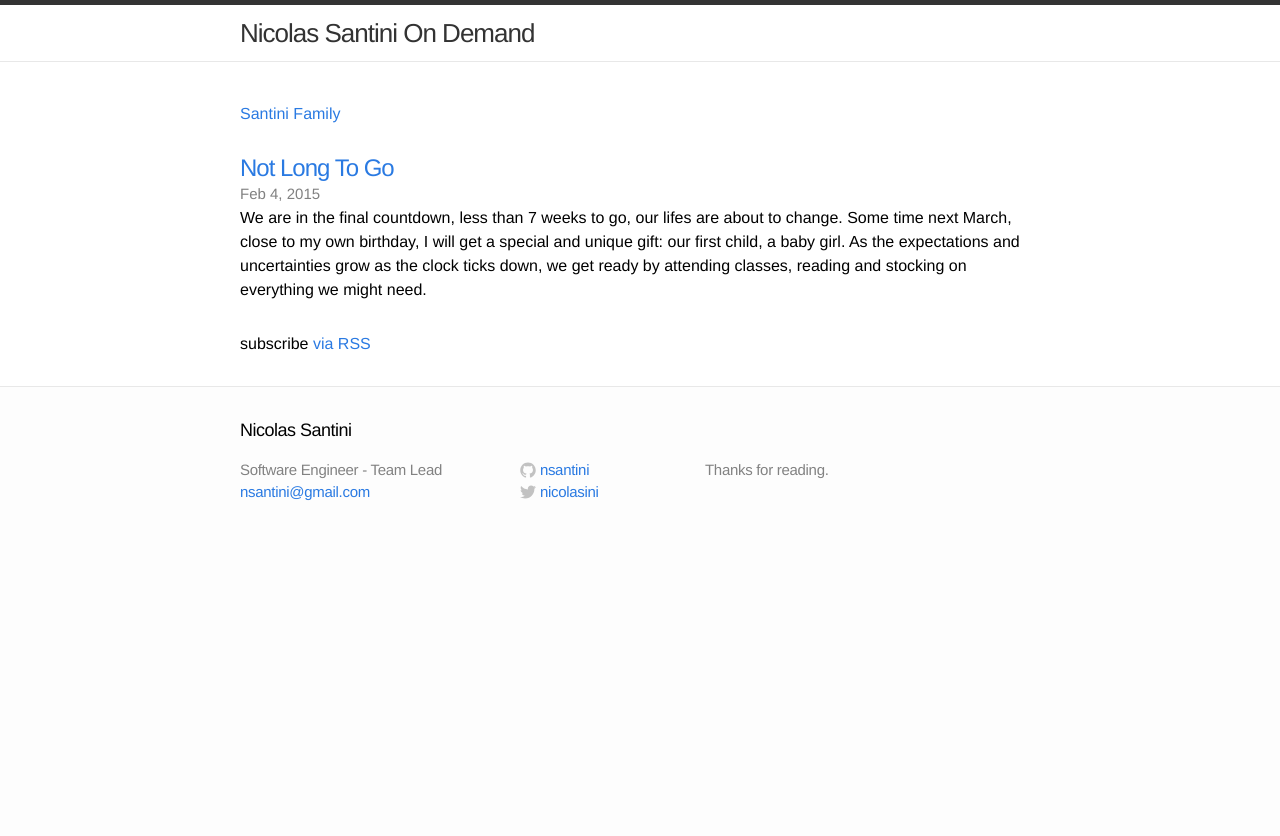
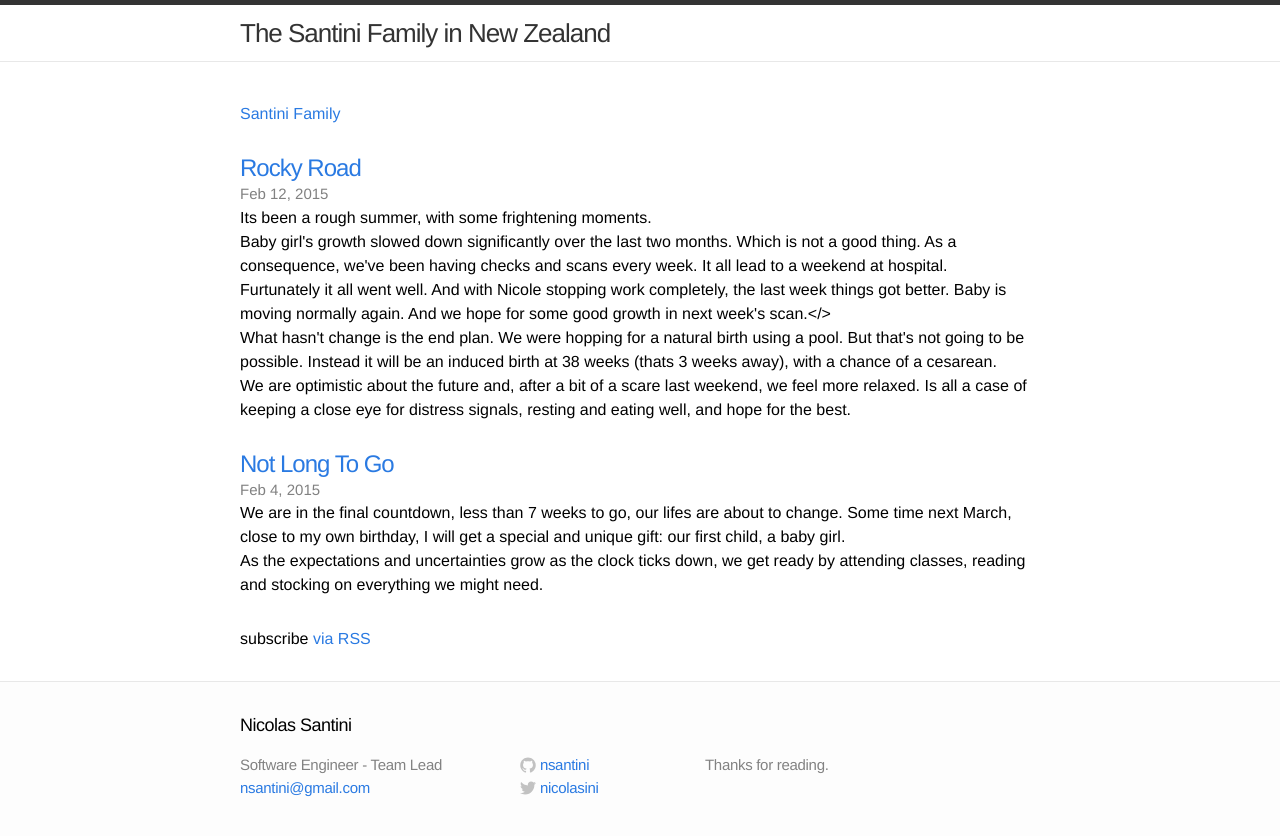
Before and after one commit to nsantini/nsantini.github.io, a Jekyll site: the page built from family/index.md, in a window 1280 px wide. Shown: the top 836 px of the page. Built offline with Jekyll 4.4.1, drawn with Linux system fonts in a browser that asks for light colours; Markdown is read by kramdown in place of the engine named in the settings.

Commit message:
new posts and layout

```diff
--- a/_includes/header.html
+++ b/_includes/header.html
@@ -4,20 +4,6 @@
 
     <h1><a class="site-title" href="/">{{ site.name }}</a></h1>
 
-    <nav class="site-nav">
-      <a href="#" class="menu-icon">
-        <svg version="1.1" xmlns="http://www.w3.org/2000/svg" xmlns:xlink="http://www.w3.org/1999/xlink" x="0px" y="0px"
-           viewBox="0 0 18 15" enable-background="new 0 0 18 15" xml:space="preserve">
-          <path fill="#505050" d="M18,1.484c0,0.82-0.665,1.484-1.484,1.484H1.484C0.665,2.969,0,2.304,0,1.484l0,0C0,0.665,0.665,0,1.484,0
-            h15.031C17.335,0,18,0.665,18,1.484L18,1.484z"/>
-          <path fill="#505050" d="M18,7.516C18,8.335,17.335,9,16.516,9H1.484C0.665,9,0,8.335,0,7.516l0,0c0-0.82,0.665-1.484,1.484-1.484
-            h15.031C17.335,6.031,18,6.696,18,7.516L18,7.516z"/>
-          <path fill="#505050" d="M18,13.516C18,14.335,17.335,15,16.516,15H1.484C0.665,15,0,14.335,0,13.516l0,0
-            c0-0.82,0.665-1.484,1.484-1.484h15.031C17.335,12.031,18,12.696,18,13.516L18,13.516z"/>
-        </svg>
-      </a>
-    </nav>
-
   </div>
 
 </header>
--- /dev/null
+++ b/_layouts/family.html
@@ -0,0 +1,27 @@
+<!DOCTYPE html>
+<html>
+
+  {% include head.html %}
+
+    <body>
+
+      <header class="site-header">
+
+        <div class="wrap">
+
+          <h1><a class="site-title" href="/family">The Santini Family in New Zealand</a></h1>
+
+        </div>
+
+      </header>
+
+    <div class="page-content">
+      <div class="wrap">
+      {{ content }}
+      </div>
+    </div>
+
+    {% include footer.html %}
+
+    </body>
+</html>
--- /dev/null
+++ b/_posts/2015-02-12-rocky-road.md
@@ -0,0 +1,13 @@
+---
+layout: familypost
+title: "Rocky Road"
+categories: family
+date:   2015-02-12 06:40:00
+---
+
+<p>Its been a rough summer, with some frightening moments.</p>
+<p>Baby girl's growth slowed down significantly over the last two months. Which is not a good thing.
+As a consequence, we've been having checks and scans every week. It all lead to a weekend at hospital.</p>
+<p>Furtunately it all went well. And with Nicole stopping work completely, the last week things got better. Baby is moving normally again. And we hope for some good growth in next week's scan.</>
+<p>What hasn't change is the end plan. We were hopping for a natural birth using a pool. But that's not going to be possible. Instead it will be an induced birth at 38 weeks (thats 3 weeks away), with a chance of a cesarean.</p>
+<p>We are optimistic about the future and, after a bit of a scare last weekend, we feel more relaxed. Is all a case of keeping a close eye for distress signals, resting and eating well, and hope for the best.</p>
--- a/family/index.md
+++ b/family/index.md
@@ -1,5 +1,5 @@
 ---
-layout: default
+layout: family
 title: Santini Family
 link: /family
 ---
```
Also changed, not shown: _layouts/familypost.html (added, +15 -0 lines), _posts/2015-02-04-not-long-to-go.md (+4 -4 lines).
